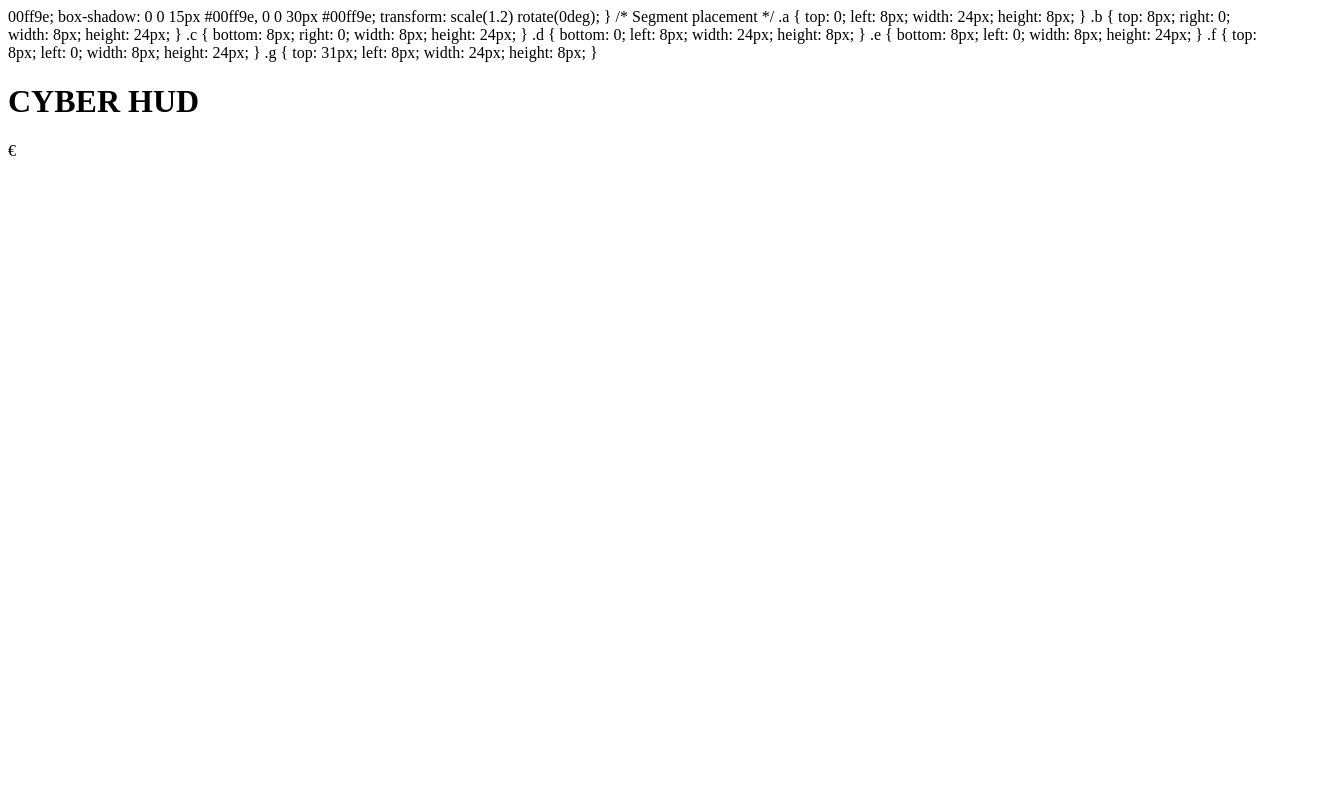
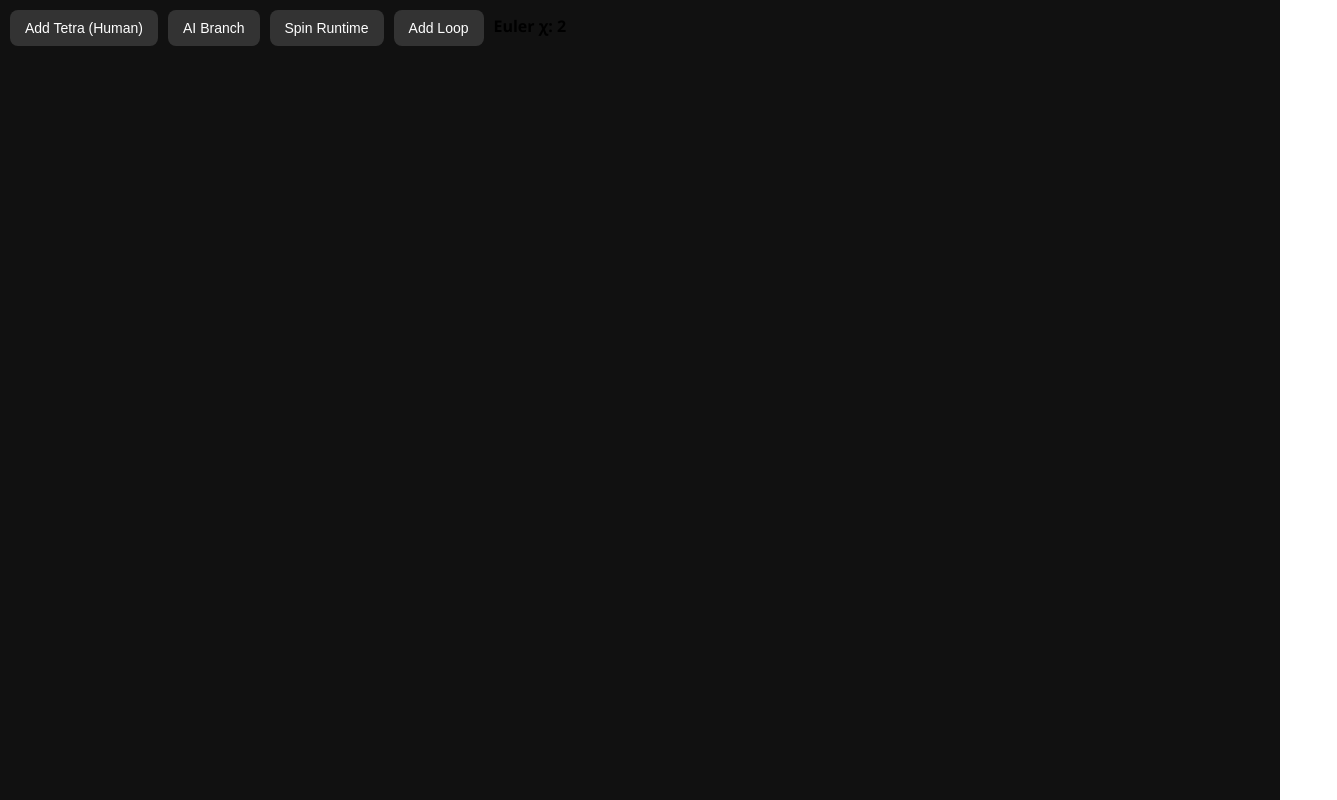
Before and after one commit to u2302163515-droid/Display, a plain HTML site: page index.html in a window 1280 px wide. Shown: the whole page, 1337 px wide, since content can reach past the window. Drawn offline with Linux system fonts and the light colour scheme; animation ran at ten frames a second.

Commit message:
Update index.html

```diff
--- a/index.html
+++ b/index.html
@@ -1,76 +1,204 @@
-00ff9e;
-    box-shadow: 0 0 15px #00ff9e, 0 0 30px #00ff9e;
-    transform: scale(1.2) rotate(0deg);
+<!DOCTYPE html>
+<html lang="en">
+<head>
+<meta charset="UTF-8">
+<title>Interactive 3D Polyhydra</title>
+<style>
+  /* --- Global Styles --- */
+  body, html {
+    margin: 0; padding: 0;
+    width: 100%; height: 100%;
+    font-family: 'Segoe UI', sans-serif;
+    background: linear-gradient(120deg,#111,#222);
+    overflow: hidden;
+    user-select: none;
   }
 
-/* Segment placement */
-.a { top: 0; left: 8px; width: 24px; height: 8px; }
-.b { top: 8px; right: 0; width: 8px; height: 24px; }
-.c { bottom: 8px; right: 0; width: 8px; height: 24px; }
-.d { bottom: 0; left: 8px; width: 24px; height: 8px; }
-.e { bottom: 8px; left: 0; width: 8px; height: 24px; }
-.f { top: 8px; left: 0; width: 8px; height: 24px; }
-.g { top: 31px; left: 8px; width: 24px; height: 8px; }
+  /* --- UI Panel --- */
+  #ui {
+    position: absolute;
+    top: 10px;
+    left: 10px;
+    display: flex;
+    flex-wrap: wrap;
+    gap: 10px;
+    z-index: 10;
+  }
+  button {
+    padding: 10px 15px;
+    font-size: 14px;
+    border: none;
+    border-radius: 8px;
+    cursor: pointer;
+    background: #333;
+    color: #fff;
+    transition: 0.2s;
+  }
+  button:hover {
+    background: #555;
+  }
+  #euler {
+    margin-top: 5px;
+    font-weight: bold;
+    font-size: 16px;
+  }
+
+  /* --- Canvas --- */
+  canvas {
+    display: block;
+  }
 </style>
 </head>
+<body>
 
-<body>
-<h1>CYBER HUD</h1>
-
-<div class="counter-area">
-    <div class="currency">€</div>
-    <div class="digits-container" id="digits"></div>
+<div id="ui">
+  <button onclick="addTetra()">Add Tetra (Human)</button>
+  <button onclick="aiBranch()">AI Branch</button>
+  <button onclick="spinRuntime()">Spin Runtime</button>
+  <button onclick="addLoop()">Add Loop</button>
+  <div id="euler">Euler χ: 2</div>
 </div>
 
+<canvas id="canvas"></canvas>
+
 <script>
-const digitsDiv = document.getElementById("digits");
-const MAX_DIGITS = 16; // how many digits in the horizontal line
-const SEGMENTS = ["a","b","c","d","e","f","g"];
+const canvas = document.getElementById('canvas');
+const ctx = canvas.getContext('2d');
+canvas.width = window.innerWidth;
+canvas.height = window.innerHeight;
 
-// Create static digits
-for (let i = 0; i < MAX_DIGITS; i++) {
-    const d = document.createElement("div");
-    d.className = "digit";
-    SEGMENTS.forEach(s => {
-        const seg = document.createElement("div");
-        seg.className = "seg " + s;
-        d.appendChild(seg);
-    });
-    digitsDiv.appendChild(d);
+// ----------------------
+// Polyhydra Model
+// ----------------------
+let poly = [];
+let euler = 2;
+
+// Rotation angles
+let rotX = 0;
+let rotY = 0;
+let spinSpeed = 0.01;
+
+// Drag control
+let isDragging = false;
+let lastX = 0;
+let lastY = 0;
+
+// ----------------------
+// Create Tetrahedron
+// ----------------------
+function createTetrahedron(source="Human") {
+    const s = 0.2;
+    return {
+        id: poly.length+1,
+        source: source,
+        vertices: [
+            [0, 0, Math.sqrt(6)/3*s],
+            [s/Math.sqrt(3), -s/3, -Math.sqrt(6)/12*s],
+            [-s/2/Math.sqrt(3), s/2, -Math.sqrt(6)/12*s],
+            [-s/2/Math.sqrt(3), -s/6-s/4, -Math.sqrt(6)/12*s]
+        ].map(v => v.map(coord => coord + Math.random()*0.5 - 0.25)),
+        edges: [[0,1],[0,2],[0,3],[1,2],[1,3],[2,3]]
+    };
 }
 
-// Random glitch generator
-function randomDigitSegments() {
-    let active = [];
-    SEGMENTS.forEach(seg => {
-        if (Math.random() > 0.5) active.push(seg);
-    });
-    return active;
+// ----------------------
+// Control Functions
+// ----------------------
+function addTetra() { poly.push(createTetrahedron("Human")); updateEuler(); }
+function aiBranch() { poly.push(createTetrahedron("AI")); updateEuler(); }
+function spinRuntime() { spinSpeed += 0.02; }
+
+// Add loop (connect two random tetrahedra)
+function addLoop() {
+    if(poly.length < 2) return;
+    const t1 = poly[Math.floor(Math.random()*poly.length)];
+    let t2;
+    do { t2 = poly[Math.floor(Math.random()*poly.length)]; } while(t1===t2);
+    t1.edges.push([0, t2.vertices.length?0:0]);
+    updateEuler();
 }
 
-function glitchTick() {
-    for (let i = 0; i < MAX_DIGITS; i++) {
-        const digitEl = digitsDiv.children[i];
-        const segs = randomDigitSegments();
-        for (const seg of digitEl.children) {
-            seg.classList.remove("on");
+// ----------------------
+// Euler Characteristic
+// ----------------------
+function updateEuler() {
+    const V = poly.length*4;
+    const E = poly.reduce((sum,t)=>sum+t.edges.length,0);
+    const F = poly.length*4;
+    euler = F + V - E;
+    const eulerEl = document.getElementById('euler');
+    eulerEl.innerText = "Euler χ: "+euler;
+    eulerEl.style.color = euler>2?"#0f0":euler<2?"#f33":"#fff";
 }
-        segs.forEach(s => {
-            digitEl.querySelector("." + s).classList.add("on");
-        });
 
-        // Random rotation & horizontal flicker
-        if (Math.random() > 0.8) {
-            const rot = Math.random() * 15 - 7.5;
-            const shift = Math.random() * 4 - 2;
-            digitEl.style.transform = `rotate(${rot}deg) translateX(${shift}px) scale(1.1)`;
-        } else {
-            digitEl.style.transform = "rotate(0deg) translateX(0px) scale(1)";
+// ----------------------
+// 3D Projection & Rotation
+// ----------------------
+function rotateX([x,y,z], angle) { const cos=Math.cos(angle), sin=Math.sin(angle); return [x, y*cos - z*sin, y*sin + z*cos]; }
+function rotateY([x,y,z], angle) { const cos=Math.cos(angle), sin=Math.sin(angle); return [x*cos + z*sin, y, -x*sin + z*cos]; }
+function project([x,y,z]) { const scale=500; const cx=canvas.width/2, cy=canvas.height/2; return [cx + x*scale, cy - y*scale]; }
+
+// ----------------------
+// Draw Tetrahedron
+// ----------------------
+function drawTetra(tetra){
+    const transformed = tetra.vertices.map(v => rotateY(rotateX(v, rotX), rotY));
+    for(const [i,j] of tetra.edges){
+        const [x1,y1] = project(transformed[i]);
+        const [x2,y2] = j>=tetra.vertices.length? [project([0,0,0])[0], project([0,0,0])[1]] : project(transformed[j]);
+        ctx.strokeStyle = tetra.source==="Human"?"#0f0":tetra.source==="AI"?"#0af":"#fa0";
+        ctx.lineWidth = 2 + (transformed[i][2]+transformed[j>=tetra.vertices.length?0:j][2])*2; // pseudo depth
+        ctx.beginPath();
+        ctx.moveTo(x1,y1);
+        ctx.lineTo(x2,y2);
+        ctx.stroke();
     }
 }
 
-    requestAnimationFrame(glitchTick);
+// ----------------------
+// Animation Loop
+// ----------------------
+function draw(){
+    ctx.fillStyle = "#111";
+    ctx.fillRect(0,0,canvas.width,canvas.height);
+    for(const t of poly) drawTetra(t);
+    rotY += spinSpeed;
+    requestAnimationFrame(draw);
 }
+draw();
 
-glitchTick();
+// ----------------------
+// Drag Controls
+// ----------------------
+canvas.addEventListener('mousedown', e => { isDragging=true; lastX=e.clientX; lastY=e.clientY; });
+canvas.addEventListener('mousemove', e => {
+    if(isDragging){
+        const dx = e.clientX - lastX;
+        const dy = e.clientY - lastY;
+        rotY += dx*0.01; rotX += dy*0.01;
+        lastX=e.clientX; lastY=e.clientY;
+    }
+});
+canvas.addEventListener('mouseup', e => { isDragging=false; });
+canvas.addEventListener('touchstart', e => { isDragging=true; lastX=e.touches[0].clientX; lastY=e.touches[0].clientY; });
+canvas.addEventListener('touchmove', e => {
+    if(isDragging){
+        const dx = e.touches[0].clientX - lastX;
+        const dy = e.touches[0].clientY - lastY;
+        rotY += dx*0.01; rotX += dy*0.01;
+        lastX=e.touches[0].clientX; lastY=e.touches[0].clientY;
+    }
+});
+canvas.addEventListener('touchend', e => { isDragging=false; });
+
+// ----------------------
+// Responsive Canvas
+// ----------------------
+window.addEventListener('resize', () => {
+    canvas.width = window.innerWidth;
+    canvas.height = window.innerHeight;
+});
 </script>
+
+</body>
+</html>
```
Lines whose indentation alone changed are shown as unchanged.
